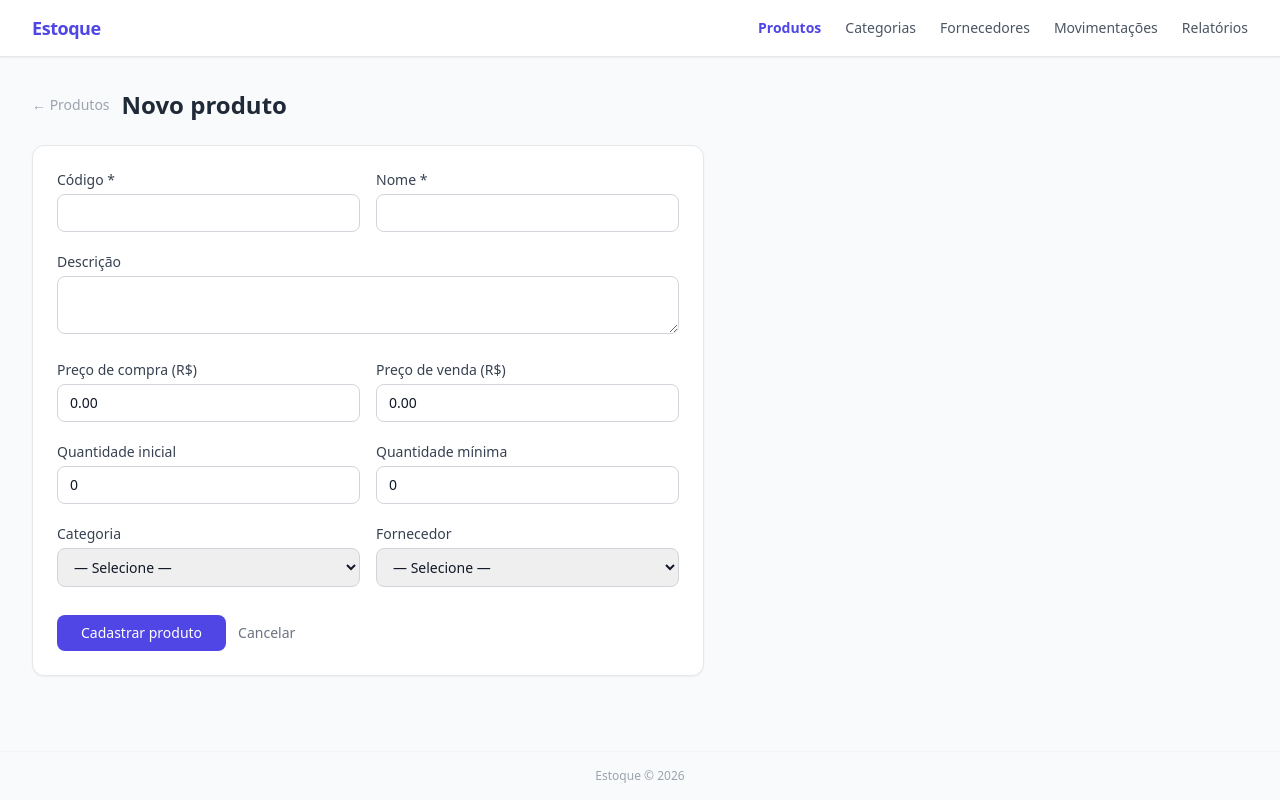
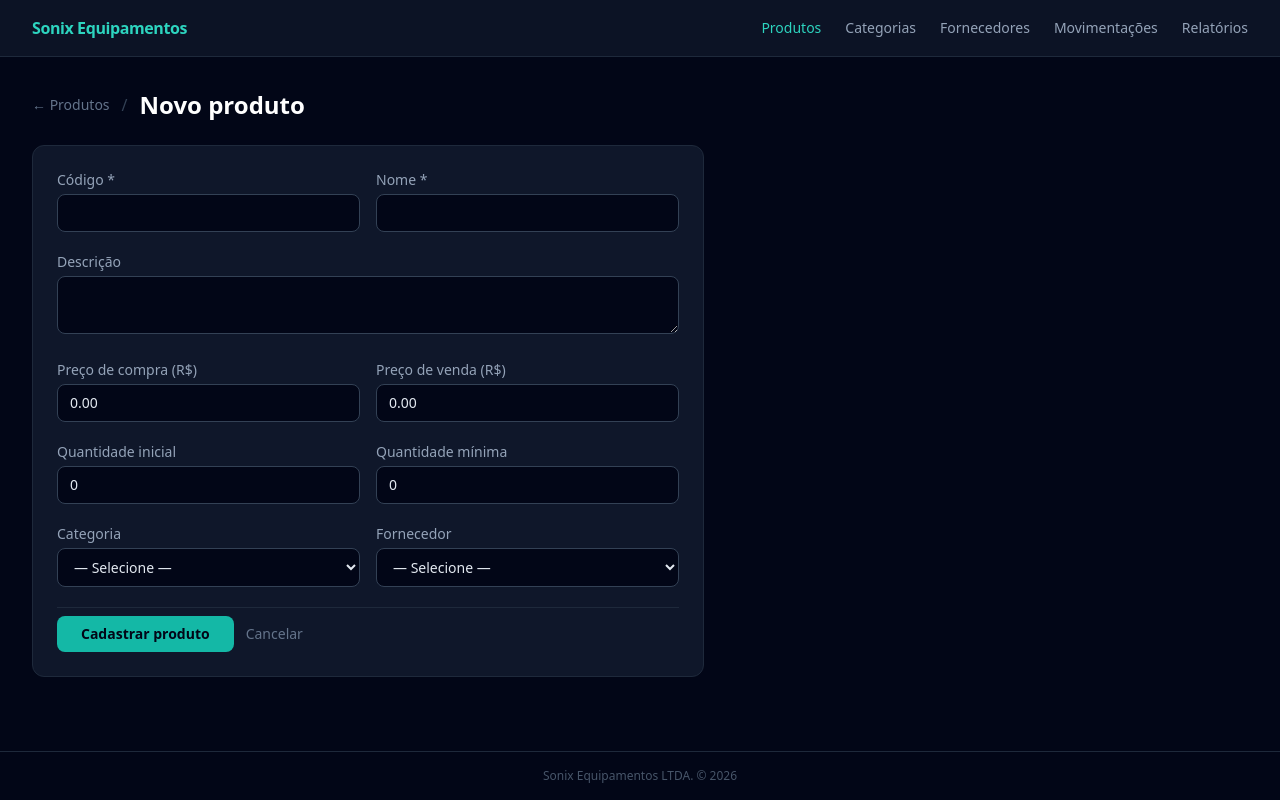
Before and after one commit to OtavioMarcatto/estoque-application, a FastAPI app: page /produtos/novo in a window 1280 px wide. Run offline with FastAPI, Linux system fonts and the light colour scheme; data that the repository does not hold is empty; some libraries are stand-ins or nearby versions.

Commit message:
design changes

```diff
--- a/backend/alembic/env.py
+++ b/backend/alembic/env.py
@@ -1,9 +1,9 @@
 import asyncio
 from logging.config import fileConfig
 
-from alembic import context
 from sqlalchemy.ext.asyncio import create_async_engine
 
+from alembic import context
 from app.config import settings
 from app.models import Base
 
--- a/backend/app/api/v1/produtos.py
+++ b/backend/app/api/v1/produtos.py
@@ -109,6 +109,7 @@ async def detalhar_produto(
             "categorias": categorias,
             "fornecedores": fornecedores,
             "errors": [],
+            "form_data": {},
         },
     )
 
--- a/backend/app/models/movimentacao.py
+++ b/backend/app/models/movimentacao.py
@@ -12,7 +12,7 @@ if TYPE_CHECKING:
     from app.models.produto import Produto
 
 
-class TipoMovimentacao(str, enum.Enum):
+class TipoMovimentacao(enum.StrEnum):
     ENTRADA = "ENTRADA"
     SAIDA = "SAIDA"
 
--- a/backend/app/schemas/fornecedor.py
+++ b/backend/app/schemas/fornecedor.py
@@ -1,4 +1,4 @@
-from pydantic import BaseModel, ConfigDict, EmailStr, field_validator
+from pydantic import BaseModel, ConfigDict, field_validator
 
 
 class FornecedorBase(BaseModel):
--- a/backend/app/templates/404.html
+++ b/backend/app/templates/404.html
@@ -2,8 +2,8 @@
 {% block title %}Página não encontrada{% endblock %}
 {% block content %}
 <div class="text-center py-20">
-  <p class="text-6xl font-bold text-gray-200">404</p>
-  <p class="mt-4 text-gray-500 text-lg">Página não encontrada</p>
-  <a href="/produtos" class="mt-6 inline-block text-indigo-600 hover:underline">Voltar ao início</a>
+  <p class="text-7xl font-bold text-slate-800">404</p>
+  <p class="mt-4 text-slate-400 text-lg">Página não encontrada</p>
+  <a href="/produtos" class="mt-6 inline-block text-teal-400 hover:text-teal-300 transition-colors">Voltar ao início</a>
 </div>
 {% endblock %}
--- a/backend/app/templates/base.html
+++ b/backend/app/templates/base.html
@@ -3,38 +3,41 @@
 <head>
   <meta charset="UTF-8" />
   <meta name="viewport" content="width=device-width, initial-scale=1.0" />
-  <title>{% block title %}Estoque{% endblock %}</title>
+  <title>{% block title %}Sonix Equipamentos LTDA.{% endblock %}</title>
   <script src="https://cdn.tailwindcss.com"></script>
   <script src="https://unpkg.com/htmx.org@2.0.4"></script>
   <style>
     [x-cloak] { display: none !important; }
     .htmx-indicator { opacity: 0; transition: opacity 200ms ease-in; }
     .htmx-request .htmx-indicator { opacity: 1; }
+    select option { background-color: #0f172a; color: #cbd5e1; }
+    ::-webkit-scrollbar { width: 6px; height: 6px; }
+    ::-webkit-scrollbar-track { background: #0f172a; }
+    ::-webkit-scrollbar-thumb { background: #334155; border-radius: 3px; }
+    ::-webkit-scrollbar-thumb:hover { background: #475569; }
   </style>
 </head>
-<body class="bg-gray-50 text-gray-900 min-h-screen flex flex-col">
+<body class="bg-slate-950 text-slate-300 min-h-screen flex flex-col">
 
-  <!-- Navbar -->
-  <nav class="bg-white border-b border-gray-200 shadow-sm">
+  <nav class="bg-slate-900/80 backdrop-blur-sm border-b border-slate-800 sticky top-0 z-10">
     <div class="max-w-7xl mx-auto px-4 sm:px-6 lg:px-8 flex items-center justify-between h-14">
-      <a href="/produtos" class="text-lg font-bold text-indigo-600 tracking-tight">Estoque</a>
-      <div class="flex items-center gap-6 text-sm font-medium text-gray-600">
-        <a href="/produtos"        class="hover:text-indigo-600 transition-colors {% if active == 'produtos' %}text-indigo-600 font-semibold{% endif %}">Produtos</a>
-        <a href="/categorias"      class="hover:text-indigo-600 transition-colors {% if active == 'categorias' %}text-indigo-600 font-semibold{% endif %}">Categorias</a>
-        <a href="/fornecedores"    class="hover:text-indigo-600 transition-colors {% if active == 'fornecedores' %}text-indigo-600 font-semibold{% endif %}">Fornecedores</a>
-        <a href="/movimentacoes"   class="hover:text-indigo-600 transition-colors {% if active == 'movimentacoes' %}text-indigo-600 font-semibold{% endif %}">Movimentações</a>
-        <a href="/relatorios/estoque" class="hover:text-indigo-600 transition-colors {% if active == 'relatorios' %}text-indigo-600 font-semibold{% endif %}">Relatórios</a>
+      <a href="/produtos" class="text-base font-bold text-teal-400 tracking-tight">Sonix Equipamentos</a>
+      <div class="flex items-center gap-6 text-sm font-medium text-slate-400">
+        <a href="/produtos"          class="hover:text-teal-400 transition-colors {% if active == 'produtos' %}text-teal-400{% endif %}">Produtos</a>
+        <a href="/categorias"        class="hover:text-teal-400 transition-colors {% if active == 'categorias' %}text-teal-400{% endif %}">Categorias</a>
+        <a href="/fornecedores"      class="hover:text-teal-400 transition-colors {% if active == 'fornecedores' %}text-teal-400{% endif %}">Fornecedores</a>
+        <a href="/movimentacoes"     class="hover:text-teal-400 transition-colors {% if active == 'movimentacoes' %}text-teal-400{% endif %}">Movimentações</a>
+        <a href="/relatorios/estoque" class="hover:text-teal-400 transition-colors {% if active == 'relatorios' %}text-teal-400{% endif %}">Relatórios</a>
       </div>
     </div>
   </nav>
 
-  <!-- Main -->
   <main class="flex-1 max-w-7xl w-full mx-auto px-4 sm:px-6 lg:px-8 py-8">
 
     {% if errors is defined and errors %}
     <div class="mb-4 space-y-2">
       {% for error in errors %}
-      <div class="bg-red-50 border border-red-200 text-red-800 rounded-lg px-4 py-3 text-sm flex items-center gap-2">
+      <div class="bg-red-900/30 border border-red-800/50 text-red-400 rounded-lg px-4 py-3 text-sm flex items-center gap-2">
         <svg class="w-4 h-4 flex-shrink-0" fill="currentColor" viewBox="0 0 20 20">
           <path fill-rule="evenodd" d="M18 10a8 8 0 11-16 0 8 8 0 0116 0zm-7 4a1 1 0 11-2 0 1 1 0 012 0zm-1-9a1 1 0 00-1 1v4a1 1 0 102 0V6a1 1 0 00-1-1z" clip-rule="evenodd"/>
         </svg>
@@ -47,8 +50,8 @@
     {% block content %}{% endblock %}
   </main>
 
-  <footer class="text-center text-xs text-gray-400 py-4 border-t border-gray-100">
-    Estoque &copy; 2026
+  <footer class="text-center text-xs text-slate-600 py-4 border-t border-slate-800">
+    Sonix Equipamentos LTDA. &copy; 2026
   </footer>
 
 </body>
--- a/backend/app/templates/produtos/form.html
+++ b/backend/app/templates/produtos/form.html
@@ -4,72 +4,73 @@
 
 {% block content %}
 <div class="flex items-center gap-3 mb-6">
-  <a href="/produtos" class="text-gray-400 hover:text-gray-600 text-sm">← Produtos</a>
-  <h1 class="text-2xl font-bold text-gray-800">
+  <a href="/produtos" class="text-slate-500 hover:text-slate-300 text-sm transition-colors">← Produtos</a>
+  <span class="text-slate-700">/</span>
+  <h1 class="text-2xl font-bold text-white">
     {% if produto %}Editar produto{% else %}Novo produto{% endif %}
   </h1>
 </div>
 
-<div class="bg-white rounded-xl border border-gray-200 shadow-sm p-6 max-w-2xl">
+<div class="bg-slate-900 rounded-xl border border-slate-800 p-6 max-w-2xl">
   <form method="post" action="{% if produto %}/produtos/{{ produto.id }}{% else %}/produtos/novo{% endif %}" class="space-y-5">
 
     <div class="grid grid-cols-2 gap-4">
       <div>
-        <label class="block text-sm font-medium text-gray-700 mb-1">Código *</label>
+        <label class="block text-sm font-medium text-slate-400 mb-1">Código *</label>
         <input type="text" name="codigo" required
                value="{{ form_data.get('codigo', produto.codigo if produto else '') }}"
-               class="w-full border border-gray-300 rounded-lg px-3 py-2 text-sm focus:outline-none focus:ring-2 focus:ring-indigo-400" />
+               class="w-full bg-slate-950 border border-slate-700 text-slate-200 rounded-lg px-3 py-2 text-sm focus:outline-none focus:ring-2 focus:ring-teal-500 placeholder-slate-600" />
       </div>
       <div>
-        <label class="block text-sm font-medium text-gray-700 mb-1">Nome *</label>
+        <label class="block text-sm font-medium text-slate-400 mb-1">Nome *</label>
         <input type="text" name="nome" required
                value="{{ form_data.get('nome', produto.nome if produto else '') }}"
-               class="w-full border border-gray-300 rounded-lg px-3 py-2 text-sm focus:outline-none focus:ring-2 focus:ring-indigo-400" />
+               class="w-full bg-slate-950 border border-slate-700 text-slate-200 rounded-lg px-3 py-2 text-sm focus:outline-none focus:ring-2 focus:ring-teal-500 placeholder-slate-600" />
       </div>
     </div>
 
     <div>
-      <label class="block text-sm font-medium text-gray-700 mb-1">Descrição</label>
+      <label class="block text-sm font-medium text-slate-400 mb-1">Descrição</label>
       <textarea name="descricao" rows="2"
-                class="w-full border border-gray-300 rounded-lg px-3 py-2 text-sm focus:outline-none focus:ring-2 focus:ring-indigo-400">{{ produto.descricao if produto and produto.descricao else '' }}</textarea>
+                class="w-full bg-slate-950 border border-slate-700 text-slate-200 rounded-lg px-3 py-2 text-sm focus:outline-none focus:ring-2 focus:ring-teal-500 placeholder-slate-600">{{ produto.descricao if produto and produto.descricao else '' }}</textarea>
     </div>
 
     <div class="grid grid-cols-2 gap-4">
       <div>
-        <label class="block text-sm font-medium text-gray-700 mb-1">Preço de compra (R$)</label>
+        <label class="block text-sm font-medium text-slate-400 mb-1">Preço de compra (R$)</label>
         <input type="number" name="preco_compra" step="0.01" min="0"
                value="{{ produto.preco_compra if produto else '0.00' }}"
-               class="w-full border border-gray-300 rounded-lg px-3 py-2 text-sm focus:outline-none focus:ring-2 focus:ring-indigo-400" />
+               class="w-full bg-slate-950 border border-slate-700 text-slate-200 rounded-lg px-3 py-2 text-sm focus:outline-none focus:ring-2 focus:ring-teal-500" />
       </div>
       <div>
-        <label class="block text-sm font-medium text-gray-700 mb-1">Preço de venda (R$)</label>
+        <label class="block text-sm font-medium text-slate-400 mb-1">Preço de venda (R$)</label>
         <input type="number" name="preco_venda" step="0.01" min="0"
                value="{{ produto.preco_venda if produto else '0.00' }}"
-               class="w-full border border-gray-300 rounded-lg px-3 py-2 text-sm focus:outline-none focus:ring-2 focus:ring-indigo-400" />
+               class="w-full bg-slate-950 border border-slate-700 text-slate-200 rounded-lg px-3 py-2 text-sm focus:outline-none focus:ring-2 focus:ring-teal-500" />
       </div>
     </div>
 
     <div class="grid grid-cols-2 gap-4">
       {% if not produto %}
       <div>
-        <label class="block text-sm font-medium text-gray-700 mb-1">Quantidade inicial</label>
+        <label class="block text-sm font-medium text-slate-400 mb-1">Quantidade inicial</label>
         <input type="number" name="quantidade" min="0" value="0"
-               class="w-full border border-gray-300 rounded-lg px-3 py-2 text-sm focus:outline-none focus:ring-2 focus:ring-indigo-400" />
+               class="w-full bg-slate-950 border border-slate-700 text-slate-200 rounded-lg px-3 py-2 text-sm focus:outline-none focus:ring-2 focus:ring-teal-500" />
       </div>
       {% endif %}
       <div>
-        <label class="block text-sm font-medium text-gray-700 mb-1">Quantidade mínima</label>
+        <label class="block text-sm font-medium text-slate-400 mb-1">Quantidade mínima</label>
         <input type="number" name="quantidade_minima" min="0"
                value="{{ produto.quantidade_minima if produto else '0' }}"
-               class="w-full border border-gray-300 rounded-lg px-3 py-2 text-sm focus:outline-none focus:ring-2 focus:ring-indigo-400" />
+               class="w-full bg-slate-950 border border-slate-700 text-slate-200 rounded-lg px-3 py-2 text-sm focus:outline-none focus:ring-2 focus:ring-teal-500" />
       </div>
     </div>
 
     <div class="grid grid-cols-2 gap-4">
       <div>
-        <label class="block text-sm font-medium text-gray-700 mb-1">Categoria</label>
+        <label class="block text-sm font-medium text-slate-400 mb-1">Categoria</label>
         <select name="categoria_id"
-                class="w-full border border-gray-300 rounded-lg px-3 py-2 text-sm focus:outline-none focus:ring-2 focus:ring-indigo-400">
+                class="w-full bg-slate-950 border border-slate-700 text-slate-200 rounded-lg px-3 py-2 text-sm focus:outline-none focus:ring-2 focus:ring-teal-500">
           <option value="">— Selecione —</option>
           {% for cat in categorias %}
           <option value="{{ cat.id }}" {% if produto and produto.categoria_id == cat.id %}selected{% endif %}>
@@ -79,9 +80,9 @@
         </select>
       </div>
       <div>
-        <label class="block text-sm font-medium text-gray-700 mb-1">Fornecedor</label>
+        <label class="block text-sm font-medium text-slate-400 mb-1">Fornecedor</label>
         <select name="fornecedor_id"
-                class="w-full border border-gray-300 rounded-lg px-3 py-2 text-sm focus:outline-none focus:ring-2 focus:ring-indigo-400">
+                class="w-full bg-slate-950 border border-slate-700 text-slate-200 rounded-lg px-3 py-2 text-sm focus:outline-none focus:ring-2 focus:ring-teal-500">
           <option value="">— Selecione —</option>
           {% for forn in fornecedores %}
           <option value="{{ forn.id }}" {% if produto and produto.fornecedor_id == forn.id %}selected{% endif %}>
@@ -92,12 +93,12 @@
       </div>
     </div>
 
-    <div class="flex items-center gap-3 pt-2">
+    <div class="flex items-center gap-3 pt-2 border-t border-slate-800">
       <button type="submit"
-              class="bg-indigo-600 hover:bg-indigo-700 text-white text-sm font-medium px-6 py-2 rounded-lg transition-colors">
+              class="bg-teal-500 hover:bg-teal-400 text-slate-950 text-sm font-semibold px-6 py-2 rounded-lg transition-colors">
         {% if produto %}Salvar alterações{% else %}Cadastrar produto{% endif %}
       </button>
-      <a href="/produtos" class="text-sm text-gray-500 hover:text-gray-700">Cancelar</a>
+      <a href="/produtos" class="text-sm text-slate-500 hover:text-slate-300 transition-colors">Cancelar</a>
     </div>
 
   </form>
```
Also changed, not shown: backend/app/templates/fornecedores/form.html (+17 -16 lines), backend/app/templates/fornecedores/index.html (+20 -20 lines), backend/app/templates/movimentacoes/form.html (+17 -16 lines), backend/app/templates/movimentacoes/index.html (+24 -25 lines), backend/app/templates/produtos/categorias.html (+18 -20 lines), backend/app/templates/produtos/index.html (+30 -32 lines), backend/app/templates/relatorios/estoque.html (+36 -38 lines).
